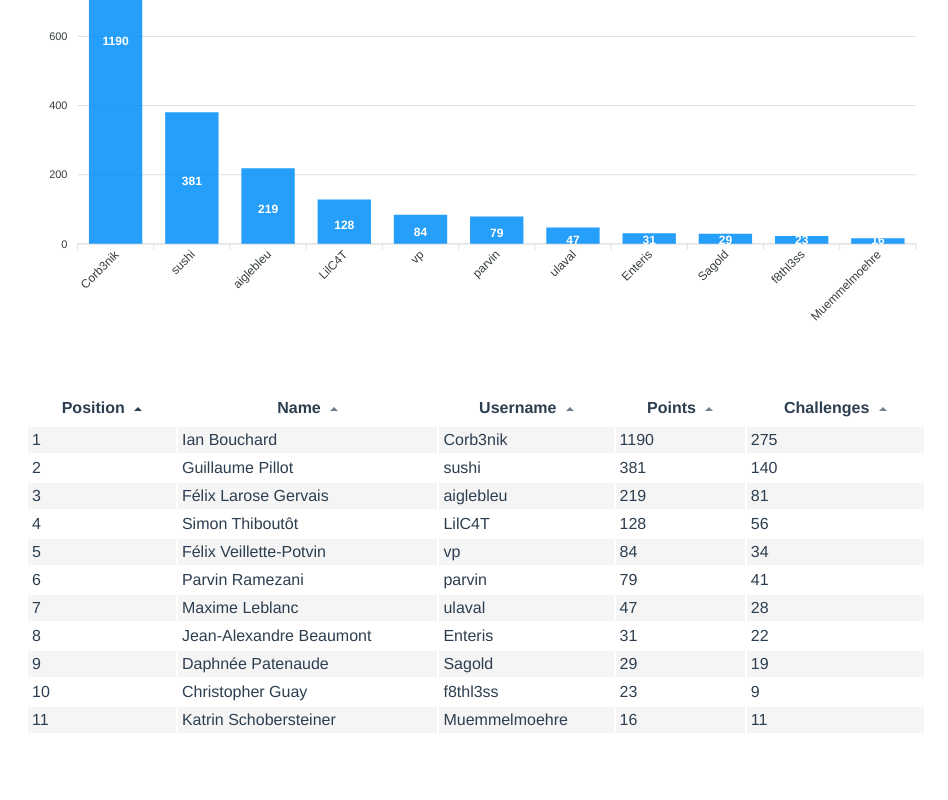
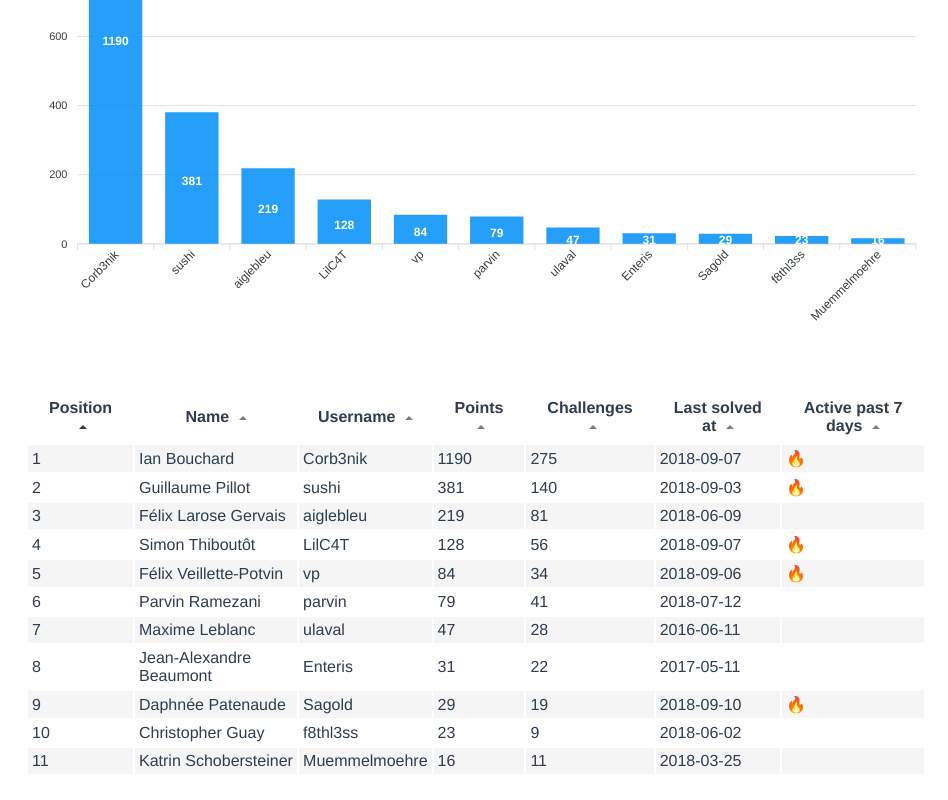
Before and after one commit to CFI-UL/scoreboard, a Vue app: page /#/ringzer0team in a window 1280 px wide. Shown: the part 520-1320 px from the top of the page, without its empty margins (164-1112 px from the left). Before the commit the page ends 1279 px from the top, so only its background shows below. Built offline with nearby package versions, Linux system fonts and the light colour scheme.

Commit message:
Add last solved at and active past 7 days to Ringzer0Team users table.
Also add active past 7 days in user Ringzer0team section.

```diff
--- a/src/components/User.vue
+++ b/src/components/User.vue
@@ -18,6 +18,9 @@
         </div>
         <div class="user__platform-info">
           Last solve: {{ ringzer0teamLastSolveDate }} ({{ ringzer0teamLastSolveDateFromNow }})
+        </div>
+        <div class="user__platform-info" v-if="isInLast7Days(lastChallengeSolved.validationDate)">
+          Active past 7 days 🔥
         </div>
       </div>
     </div>
@@ -91,6 +94,11 @@ export default {
     }
   },
   methods: {
+    isInLast7Days (date) {
+      console.log('isInLast7Days', date);
+      const activeMinimumDate = moment().subtract(7, 'days').startOf('day')
+      return moment(date).isAfter(activeMinimumDate)
+    },
     chartSeries () {
       const series = []
       if (this.hasRingzer0team) {
--- a/src/views/Ringzer0teamView.vue
+++ b/src/views/Ringzer0teamView.vue
@@ -24,8 +24,9 @@
 
 <script>
 import ApexCharts from 'apexcharts'
-import { has } from 'lodash'
+import { has, first } from 'lodash'
 import { mapState } from 'vuex'
+import moment from 'moment'
 import Platform from '@/components/Platform'
 import Spinner from '@/components/Spinner'
 import DataTable from '@/components/DataTable'
@@ -53,7 +54,9 @@ export default {
         'name',
         'username',
         'points',
-        'challenges'
+        'challenges',
+        'lastSolvedAt',
+        'activePast7Days'
       ],
       filterKey: '',
       initialSortKey: 'position',
@@ -80,13 +83,24 @@ export default {
         const ringzer0teamProfile = this.ringzer0teamProfiles.find((profile) => {
           return profile.id === user.ringzer0team.id
         })
+        const sortedChallenges = this.sortChallengesDesc(ringzer0teamProfile.challenges)
+        let lastChallengeSolved = first(sortedChallenges)
+        let lastSolvedAt = null
+        let active = false
+        if (lastChallengeSolved) {
+          lastSolvedAt = moment(lastChallengeSolved.validationDate).format('YYYY-MM-DD')
+          const activeMinimumDate = moment().subtract(7, 'days').startOf('day')
+          active = moment(lastChallengeSolved.validationDate).isAfter(activeMinimumDate)
+        }
         return {
           id: user.id,
           position: index + 1,
           name: user.name,
           username: user.ringzer0team.username,
           points: user.ringzer0team.points,
-          challenges: ringzer0teamProfile.challenges.length
+          challenges: ringzer0teamProfile.challenges.length,
+          lastSolvedAt,
+          activePast7Days: (active ? '🔥' : '')
         }
       })
     }
@@ -96,6 +110,13 @@ export default {
       this.$router.push({
         name: 'user',
         params: { id: user.id }
+      })
+    },
+    sortChallengesDesc (challenges) {
+      return challenges.sort((a, b) => {
+        if (a.validationDate < b.validationDate) return 1
+        if (a.validationDate > b.validationDate) return -1
+        return 0
       })
     },
     createChart () {
```
